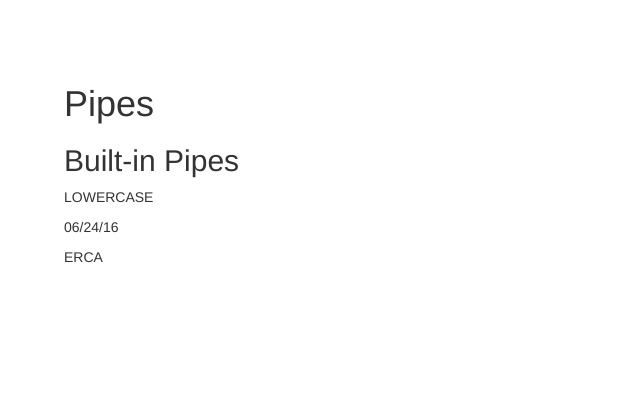
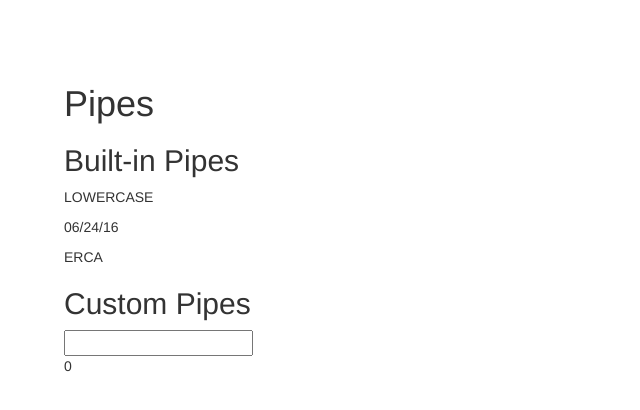
Before and after one commit to NicolasBouhours/PipesCourses, an Angular app: page / in a window 1280 px wide. Shown: the top 410 px of the page, without its empty margins (0-640 px from the left). Built offline with nearby package versions, Linux system fonts and the light colour scheme.

Commit message:
STEP 149 - Custom Pipes

```diff
--- a/src/app/app.component.html
+++ b/src/app/app.component.html
@@ -4,4 +4,8 @@
   <p>{{myValue | uppercase}}</p>
   <p>{{myDate | date:"MM/dd/yy"}}</p>
   <p>{{myValue | slice:3:7 | uppercase}}</p>
+
+  <h2>Custom Pipes</h2>
+  <input type="text" #input (keyup)="0">
+  <p>{{input.value | double}}</p>
 </div>
--- a/src/app/app.module.ts
+++ b/src/app/app.module.ts
@@ -4,10 +4,12 @@ import { FormsModule } from '@angular/forms';
 import { HttpModule } from '@angular/http';
 
 import { AppComponent } from './app.component';
+import { DoublePipe } from './shared/double.pipe';
 
 @NgModule({
   declarations: [
-    AppComponent
+    AppComponent,
+    DoublePipe
   ],
   imports: [
     BrowserModule,
--- /dev/null
+++ b/src/app/shared/double.pipe.ts
@@ -0,0 +1,12 @@
+import { Pipe, PipeTransform } from '@angular/core';
+
+@Pipe({
+  name: 'double'
+})
+export class DoublePipe implements PipeTransform {
+
+  transform(value: any, args?: any): any {
+    return value * 2;
+  }
+
+}
```
